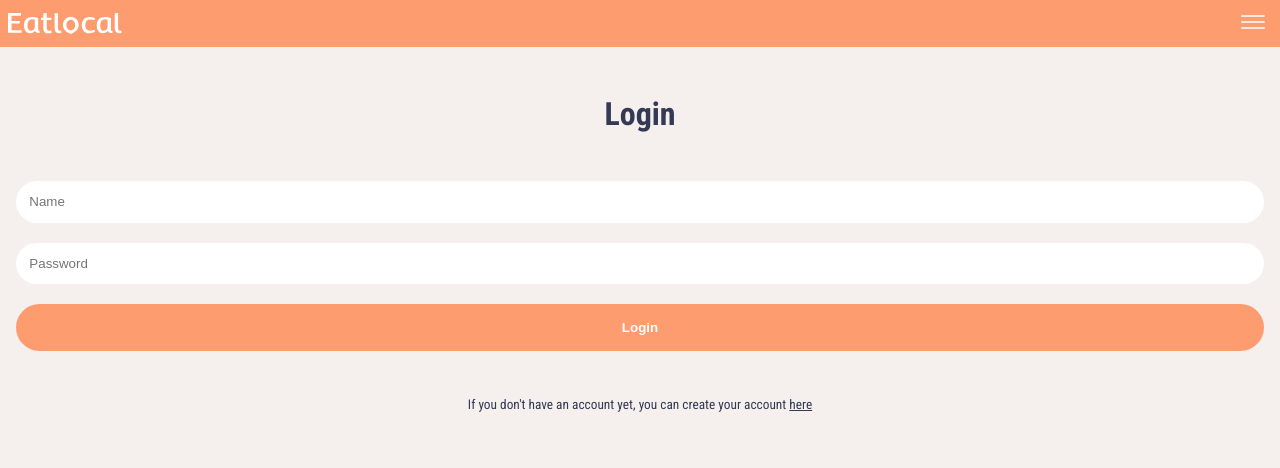
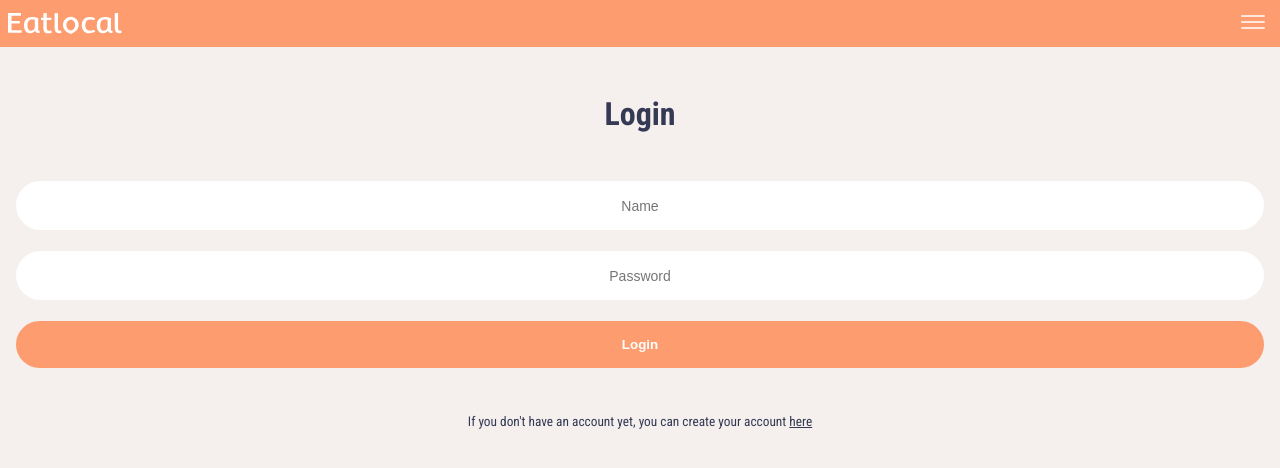
Before and after one commit to justinezahiri/eatlocal, a React (Create React App) app in the folder client/: page /login in a window 1280 px wide. Shown: the top 468 px of the page. Built offline with nearby package versions, Linux system fonts and the light colour scheme; no server answers.

Commit message:
fixed some css bugs

```diff
--- a/client/src/App.scss
+++ b/client/src/App.scss
@@ -34,9 +34,12 @@ input {
   border-radius: 1000000px;
   border-style: none;
   display: block;
-  padding: 1em;
+  // padding: 1em;
+  height: 3.5em;
   width: 100%;
   margin-bottom: 1.5em;
+  text-align: center;
+  font-size: 14px;
 
   @media (min-width: 900px) {
     display: inline-block;
@@ -62,6 +65,7 @@ input {
   border-style: none;
   display: block;
   width: 100%;
+  margin-bottom: 0.5em;
 
   @media (min-width: 900px) {
     display: inline-block;
@@ -249,6 +253,7 @@ input {
     background-color: $peach;
     padding: 0;
     margin: 47px 0 0 0;
+    text-align: center;
 
     li {
       list-style: none;
```
